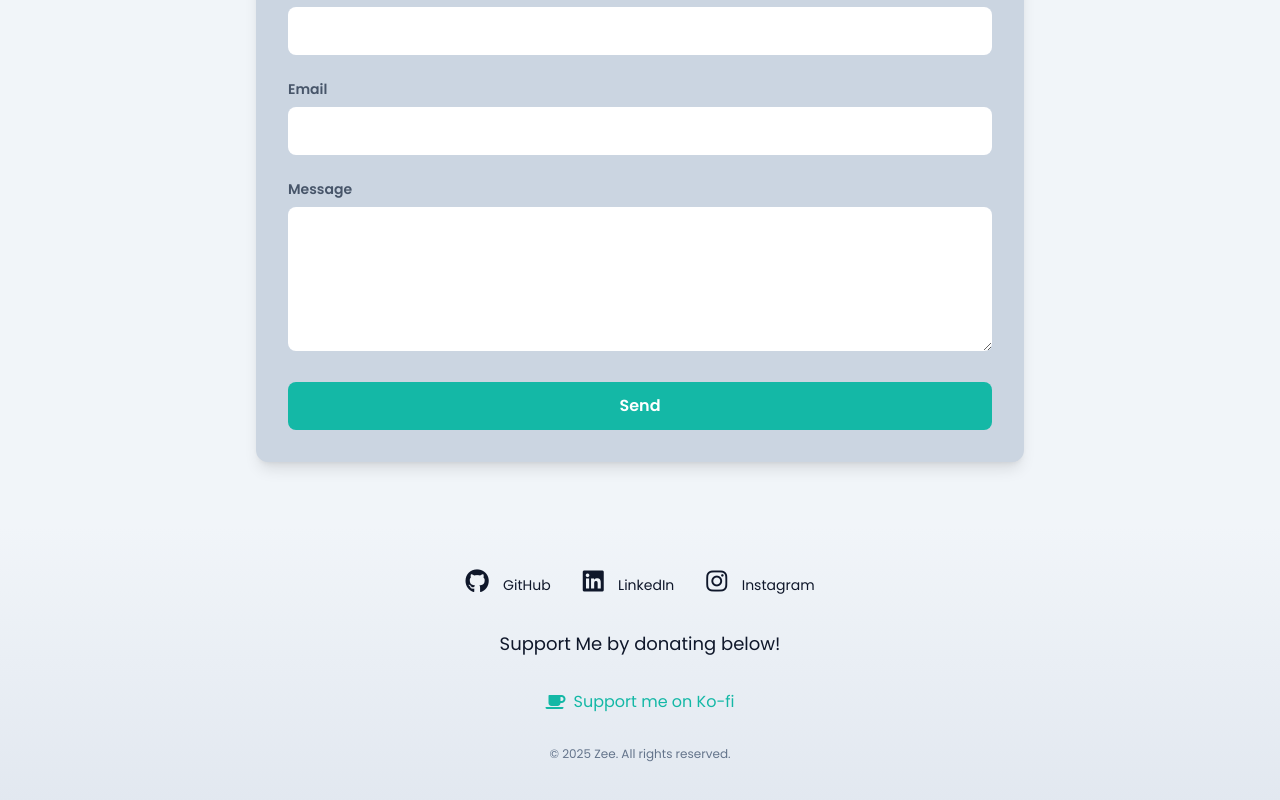
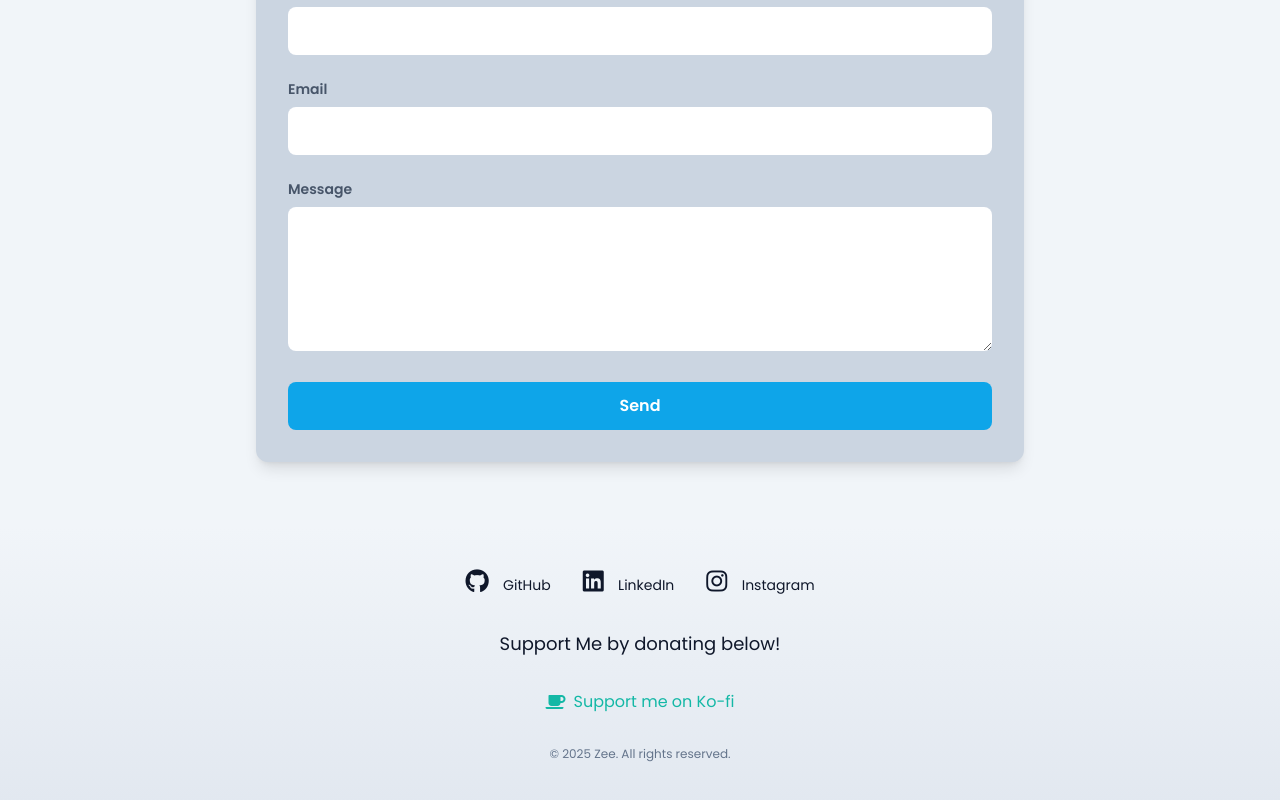
Before and after one commit to seriie/react-portofolio, a React (Vite) app: page / in a window 1280 px wide. Shown: the part 2211-3011 px from the top of the page. Built offline with nearby package versions, Linux system fonts and the light colour scheme; no server answers.

Commit message:
add project types

```diff
--- a/src/components/contact/Contact.jsx
+++ b/src/components/contact/Contact.jsx
@@ -32,11 +32,13 @@ export default function Contact() {
         setError("");
         setSuccess(true);
         console.log("Form submitted successfully!");
-        event.target.reset(); // reset formnya biar ngga reload page
+        event.target.reset();
       }
     } catch (error) {
       console.error("Error:", error);
-      setError(error.response?.data?.message || error.message || "Unknown error");
+      setError(
+        error.response?.data?.message || error.message || "Unknown error"
+      );
     }
   };
 
@@ -81,7 +83,9 @@ export default function Contact() {
             name="name"
             required
             className={`w-full px-4 py-3 rounded-lg ${
-              theme === "dark" ? "bg-slate-800 text-slate-300" : "bg-white text-slate-900"
+              theme === "dark"
+                ? "bg-slate-800 text-slate-300"
+                : "bg-white text-slate-900"
             } focus:outline-none focus:ring-2 focus:ring-teal-400`}
           />
         </div>
@@ -101,7 +105,9 @@ export default function Contact() {
             name="email"
             required
             className={`w-full px-4 py-3 rounded-lg ${
-              theme === "dark" ? "bg-slate-800 text-slate-300" : "bg-white text-slate-900"
+              theme === "dark"
+                ? "bg-slate-800 text-slate-300"
+                : "bg-white text-slate-900"
             } focus:outline-none focus:ring-2 focus:ring-teal-400`}
           />
         </div>
@@ -121,7 +127,9 @@ export default function Contact() {
             rows="5"
             required
             className={`w-full px-4 py-3 rounded-lg ${
-              theme === "dark" ? "bg-slate-800 text-slate-300" : "bg-white text-slate-900"
+              theme === "dark"
+                ? "bg-slate-800 text-slate-300"
+                : "bg-white text-slate-900"
             } focus:outline-none focus:ring-2 focus:ring-teal-400`}
           />
         </div>
@@ -139,7 +147,9 @@ export default function Contact() {
 
         <button
           type="submit"
-          className="w-full bg-teal-500 text-white py-3 px-4 rounded-lg font-semibold hover:bg-teal-600 transition duration-300 focus:outline-none focus:ring-2 focus:ring-teal-400"
+          className={`w-full ${
+            theme === "dark" ? "bg-teal-500" : "bg-sky-500"
+          } text-white py-3 px-4 rounded-lg font-semibold hover:bg-teal-600 transition duration-300 focus:outline-none focus:ring-2 focus:ring-teal-400`}
         >
           {contact.send}
         </button>
--- a/src/components/template/MySwiper.jsx
+++ b/src/components/template/MySwiper.jsx
@@ -33,7 +33,7 @@ export default function MySwiper({ projects }) {
 
             <div className="w-full md:w-1/2">
               <span className="bg-purple-600 text-white px-3 py-1 text-xs font-medium rounded-full inline-block mb-4 shadow-sm">
-                {project.category || "Project"}
+                {project.type || "Project"}
               </span>
 
               <h3 className="text-3xl font-bold text-slate-800 dark:text-white mb-4 tracking-tight">
```
